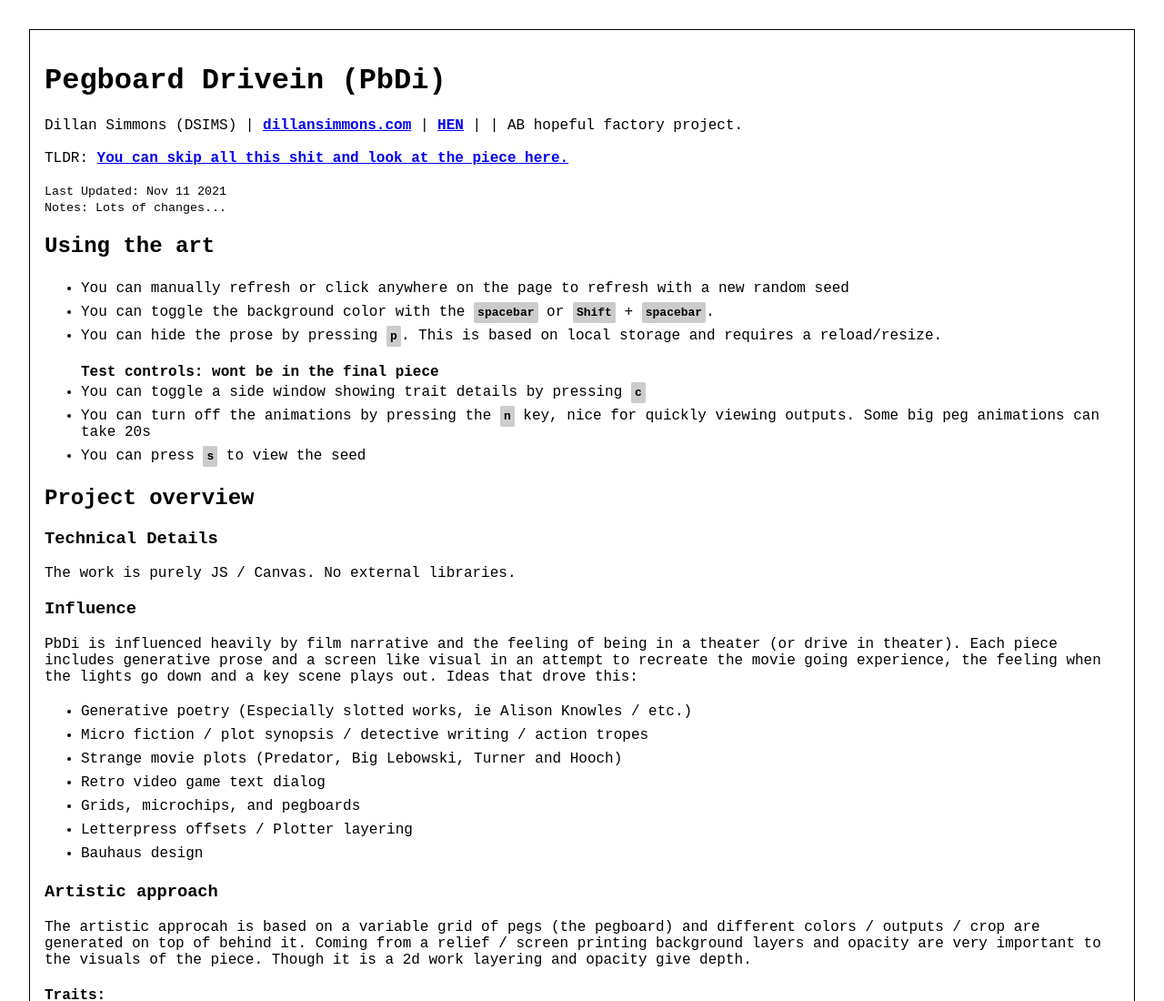
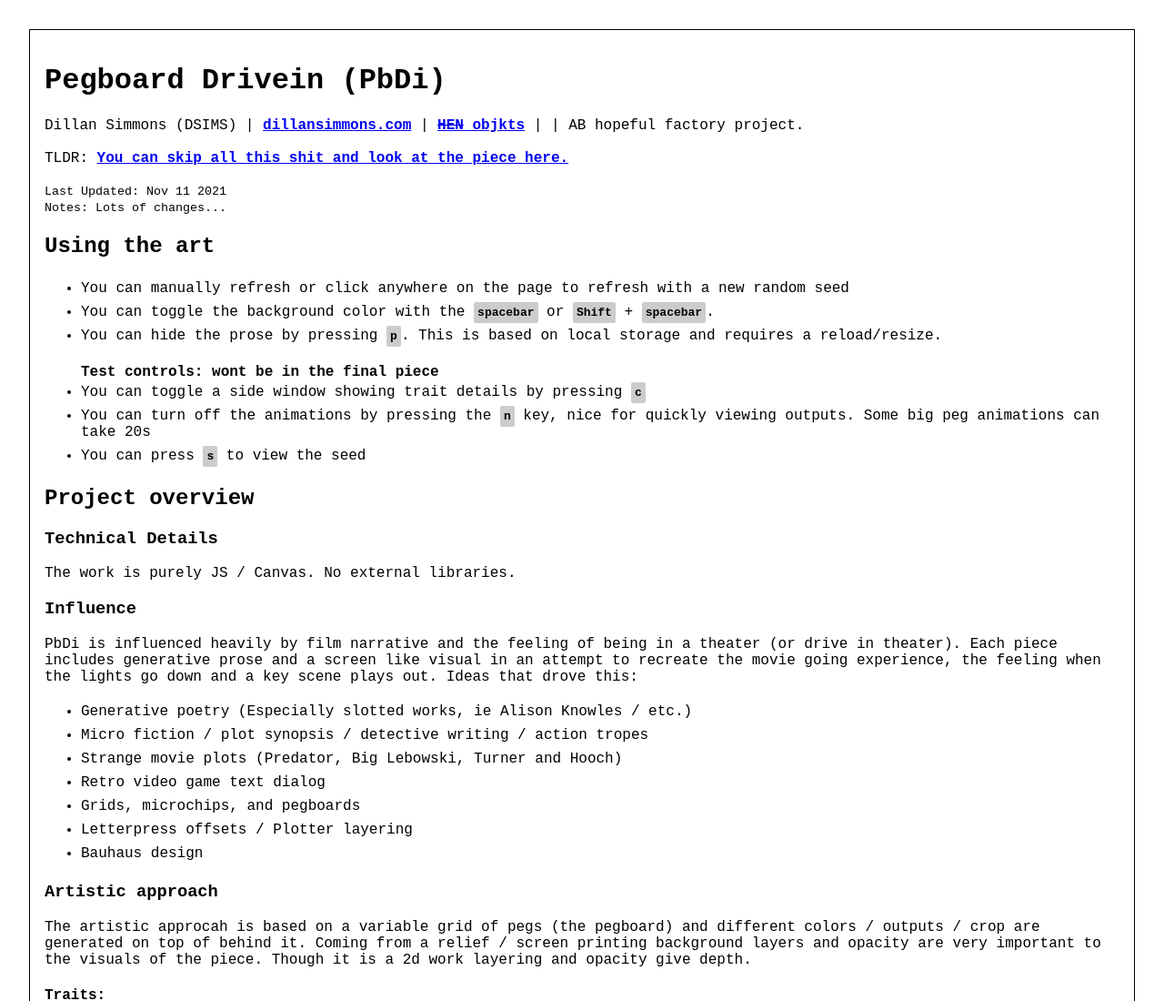
Before and after one commit to dillansimmons/storybook, a website: page readme.html in a window 1280 px wide. Shown: the top 1100 px of the page at 91% size. Drawn offline with Linux system fonts and the light colour scheme.

Commit message:
fix HEN link

```diff
--- a/js/pegboard.js
+++ b/js/pegboard.js
@@ -269,7 +269,6 @@ export async function drillPegs(canvas, ctx, config, canvasWidth, canvasHeight)
 
   // TESTING ONLY: Build controls UI
   const pallete = [];
-  console.log(config.scheme);
   config.scheme.forEach(s => {
     pallete.push(`<span style='background: #${s}'>&nbsp;</span>`)
   })
--- a/readme.html
+++ b/readme.html
@@ -17,7 +17,7 @@
   <body>
     <div id="Readme" class="holder">
         <h1>Pegboard Drivein (PbDi)</h1>
-        Dillan Simmons (DSIMS) | <a href="https://dillansimmons.com">dillansimmons.com</a> | <a href="https://www.hicetnunc.xyz/DSims/creations">HEN</a> | </a> | AB hopeful factory project.
+        Dillan Simmons (DSIMS) | <a href="https://dillansimmons.com">dillansimmons.com</a> | <a href="https://objkt.com/profile/tz1Q4YfANpgKAuPXd1fobzBzdjg6wtPmmw5m/created"><span style="text-decoration: line-through;">HEN</span> objkts</a> | </a> | AB hopeful factory project.
         <br /><br />
         TLDR: <a href='./'>You can skip all this shit and look at the piece here.</a>
         <br /><br />
```
